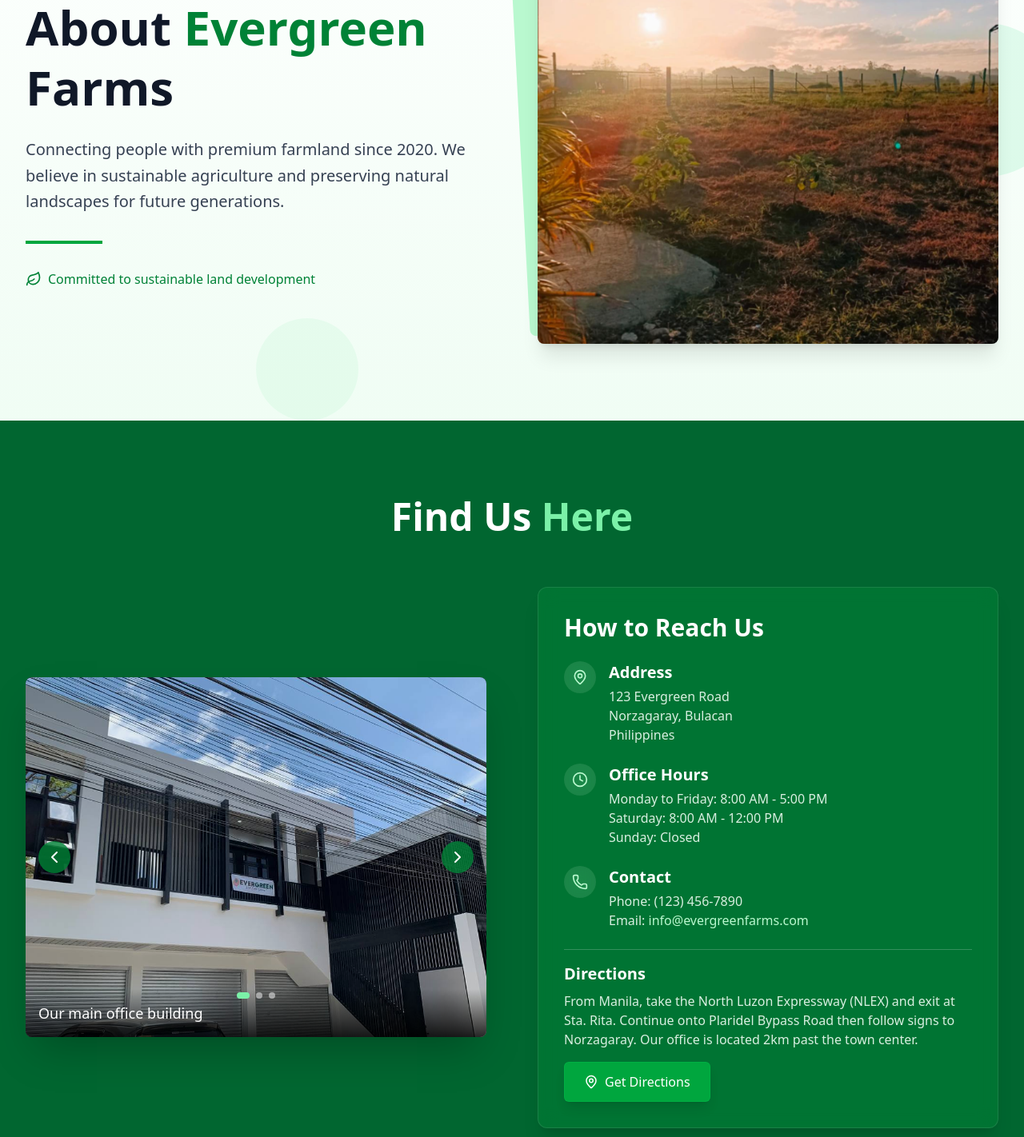
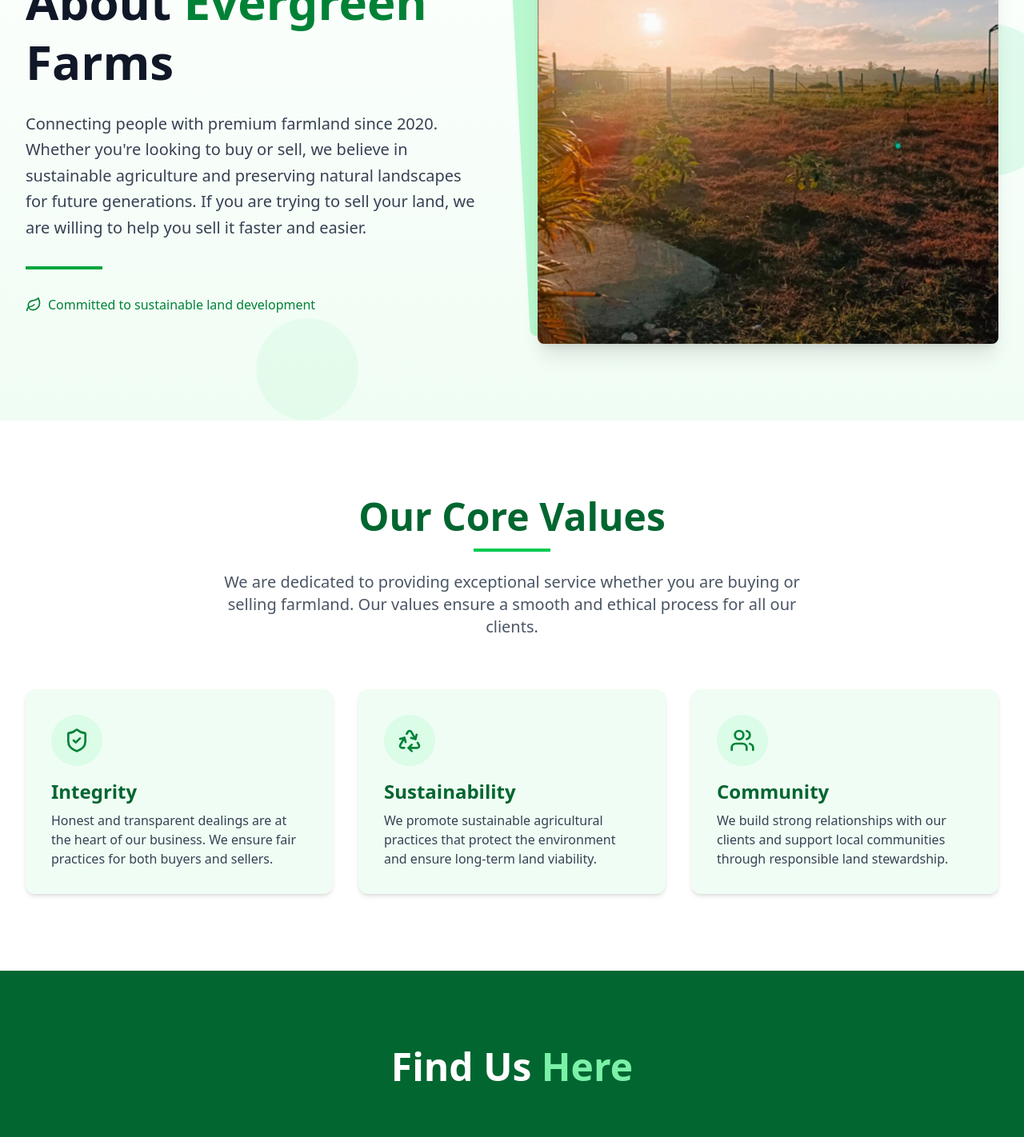
Before and after one commit to kynth65/Evergreen, a React (Vite) app in the folder react/: page /about in a window 1280 px wide. Shown: the part 300-1722 px from the top of the page at 80% size. Built offline with nearby package versions, Linux system fonts and the light colour scheme; no server answers; a web font is replaced by a local one.

Commit message:
change the ui for about and contact us

```diff
--- a/react/src/components/ClientPayment/ClientPaymentAddForm.jsx
+++ b/react/src/components/ClientPayment/ClientPaymentAddForm.jsx
@@ -430,24 +430,6 @@
                 >
                   <Input placeholder="Client's contact number" />
                 </Form.Item>
-                <Form.Item
-                  name="email"
-                  label="Email Address"
-                  rules={[
-                    {
-                      type: "email",
-                      message: "Please enter a valid email",
-                    },
-                  ]}
-                >
-                  <Input placeholder="Client's email address" />
-                </Form.Item>
-                <Form.Item name="address" label="Address">
-                  <TextArea
-                    placeholder="Client's address"
-                    autoSize={{ minRows: 2, maxRows: 4 }}
-                  />
-                </Form.Item>
               </Card>
             </Col>
 
--- a/react/src/components/Location.jsx
+++ b/react/src/components/Location.jsx
@@ -107,9 +107,13 @@
                 </div>
                 <div>
                   <h4 className="font-bold text-xl mb-1 text-white">Address</h4>
-                  <p className="text-green-50/90">123 Evergreen Road</p>
-                  <p className="text-green-50/90">Norzagaray, Bulacan</p>
-                  <p className="text-green-50/90">Philippines</p>
+                  <p className="text-green-50/90">
+                    STA EVERGREEN 97, Pecson Ville Subdivision,
+                  </p>
+                  <p className="text-green-50/90">
+                    Tungkong Mangga, San Jose Del Monte, 3023, Bulacan
+                  </p>
+                  <p className="text-green-50/90">North Luzon, Philippines</p>
                 </div>
               </div>
 
@@ -124,10 +128,7 @@
                   <p className="text-green-50/90">
                     Monday to Friday: 8:00 AM - 5:00 PM
                   </p>
-                  <p className="text-green-50/90">
-                    Saturday: 8:00 AM - 12:00 PM
-                  </p>
-                  <p className="text-green-50/90">Sunday: Closed</p>
+                  <p className="text-green-50/90">Saturday, Sunday: Closed</p>
                 </div>
               </div>
 
@@ -137,14 +138,11 @@
                 </div>
                 <div>
                   <h4 className="font-bold text-xl mb-1 text-white">Contact</h4>
-                  <p className="text-green-50/90">Phone: (123) 456-7890</p>
+                  <p className="text-green-50/90">Phone: 276173787</p>
                   <p className="text-green-50/90">
                     Email:{" "}
-                    <a
-                      href="mailto:info@evergreenfarms.com"
-                      className="text-green-200 hover:text-white transition-colors"
-                    >
-                      info@evergreenfarms.com
+                    <a className="text-green-200">
+                      evergreenrealty2020@gmail.com
                     </a>
                   </p>
                 </div>
@@ -155,10 +153,10 @@
                   Directions
                 </h4>
                 <p className="text-green-50/90 mb-4">
-                  From Manila, take the North Luzon Expressway (NLEX) and exit
-                  at Sta. Rita. Continue onto Plaridel Bypass Road then follow
-                  signs to Norzagaray. Our office is located 2km past the town
-                  center.
+                  From SM Tungko, walk towards Petron gas station near Brigino
+                  Hospital. Continue straight until you reach the first street
+                  on your left. Evergreen Farms is located in the white building
+                  on that corner.
                 </p>
                 <button className="bg-green-600 hover:bg-green-500 text-white px-6 py-3 rounded-md font-medium transition-colors inline-flex items-center gap-2 shadow-lg backdrop-blur-sm bg-opacity-80 border border-green-500/30 hover:border-green-400/50">
                   <MapPin size={18} />
--- a/react/src/pages/About.jsx
+++ b/react/src/pages/About.jsx
@@ -7,7 +7,15 @@
 import beesettings from "../assets/beesettings layout.jpg";
 import jaikpark from "../assets/Jaika park layout.jpg";
 import juanderland from "../assets/juanderland.png";
-import { X, Leaf, Eye, ArrowRight } from "lucide-react"; // Added more icons
+import {
+  X,
+  Leaf,
+  Eye,
+  ArrowRight,
+  ShieldCheck,
+  Recycle,
+  Users,
+} from "lucide-react"; // Added more icons
 import Location from "../components/Location";
 
 export default function About() {
@@ -103,9 +111,11 @@
                   About <span className="text-green-700">Evergreen</span> Farms
                 </h1>
                 <p className="text-xl text-gray-700 mb-8 leading-relaxed">
-                  Connecting people with premium farmland since 2020. We believe
-                  in sustainable agriculture and preserving natural landscapes
-                  for future generations.
+                  Connecting people with premium farmland since 2020. Whether
+                  you're looking to buy or sell, we believe in sustainable
+                  agriculture and preserving natural landscapes for future
+                  generations. If you are trying to sell your land, we are
+                  willing to help you sell it faster and easier.
                 </p>
                 <div className="h-1 w-24 bg-green-600 mb-8"></div>
                 <div className="flex items-center text-green-700 font-medium">
@@ -120,6 +130,68 @@
                   alt="Scenic farmland view"
                   className="rounded-lg shadow-xl object-cover h-full w-full relative z-10"
                 />
+              </div>
+            </div>
+          </div>
+        </section>
+
+        {/* Core Values Section - Adjusted to reflect both buying and selling */}
+        <section className="py-16 md:py-24 bg-white relative">
+          <div className="max-w-7xl mx-auto px-4 sm:px-6 lg:px-8">
+            <div className="text-center mb-16">
+              <h2 className="text-5xl font-bold text-green-800 mb-4">
+                Our Core Values
+              </h2>
+              <div className="h-1 w-24 bg-green-500 mx-auto mb-6"></div>
+              <p className="text-xl text-gray-600 max-w-3xl mx-auto">
+                We are dedicated to providing exceptional service whether you
+                are buying or selling farmland. Our values ensure a smooth and
+                ethical process for all our clients.
+              </p>
+            </div>
+
+            <div className="grid grid-cols-1 md:grid-cols-2 lg:grid-cols-3 gap-8">
+              {/* Integrity */}
+              <div className="bg-green-50 p-8 rounded-xl shadow-md hover:shadow-lg transition-shadow duration-300">
+                <div className="w-16 h-16 bg-green-100 rounded-full flex items-center justify-center mb-4">
+                  <ShieldCheck className="w-8 h-8 text-green-700" />
+                </div>
+                <h3 className="text-2xl font-bold text-green-800 mb-2">
+                  Integrity
+                </h3>
+                <p className="text-gray-700">
+                  Honest and transparent dealings are at the heart of our
+                  business. We ensure fair practices for both buyers and
+                  sellers.
+                </p>
+              </div>
+
+              {/* Sustainability */}
+              <div className="bg-green-50 p-8 rounded-xl shadow-md hover:shadow-lg transition-shadow duration-300">
+                <div className="w-16 h-16 bg-green-100 rounded-full flex items-center justify-center mb-4">
+                  <Recycle className="w-8 h-8 text-green-700" />
+                </div>
+                <h3 className="text-2xl font-bold text-green-800 mb-2">
+                  Sustainability
+                </h3>
+                <p className="text-gray-700">
+                  We promote sustainable agricultural practices that protect the
+                  environment and ensure long-term land viability.
+                </p>
+              </div>
+
+              {/* Community */}
+              <div className="bg-green-50 p-8 rounded-xl shadow-md hover:shadow-lg transition-shadow duration-300">
+                <div className="w-16 h-16 bg-green-100 rounded-full flex items-center justify-center mb-4">
+                  <Users className="w-8 h-8 text-green-700" />
+                </div>
+                <h3 className="text-2xl font-bold text-green-800 mb-2">
+                  Community
+                </h3>
+                <p className="text-gray-700">
+                  We build strong relationships with our clients and support
+                  local communities through responsible land stewardship.
+                </p>
               </div>
             </div>
           </div>
--- a/react/src/pages/ContactUs.jsx
+++ b/react/src/pages/ContactUs.jsx
@@ -7,7 +7,7 @@
   return (
     <>
       <Header />
-      <div className="min-h-screen bg-[#f7fdf7] p-20">
+      <div className="min-h-screen bg-[#f7fdf7] py-2 pb-20 px-4 sm:px-6 lg:py-2 lg:pb-20">
         <div className="max-w-3xl mx-auto">
           <div className="bg-white shadow-lg rounded-lg p-8 mt-16">
             <div className="space-y-4 mb-8">
--- a/react/src/pages/Land/LandCollection.jsx
+++ b/react/src/pages/Land/LandCollection.jsx
@@ -182,7 +182,7 @@
   return (
     <>
       <Header />
-      <div className="bg-[#f7fdf7] pt-14">
+      <div className="bg-[#f7fdf7]">
         <div className="max-w-7xl mx-auto px-6 py-12">
           <h1 className="text-4xl md:text-5xl font-grotesk font-bold text-green-800 mb-2">
             Available Lands
```
